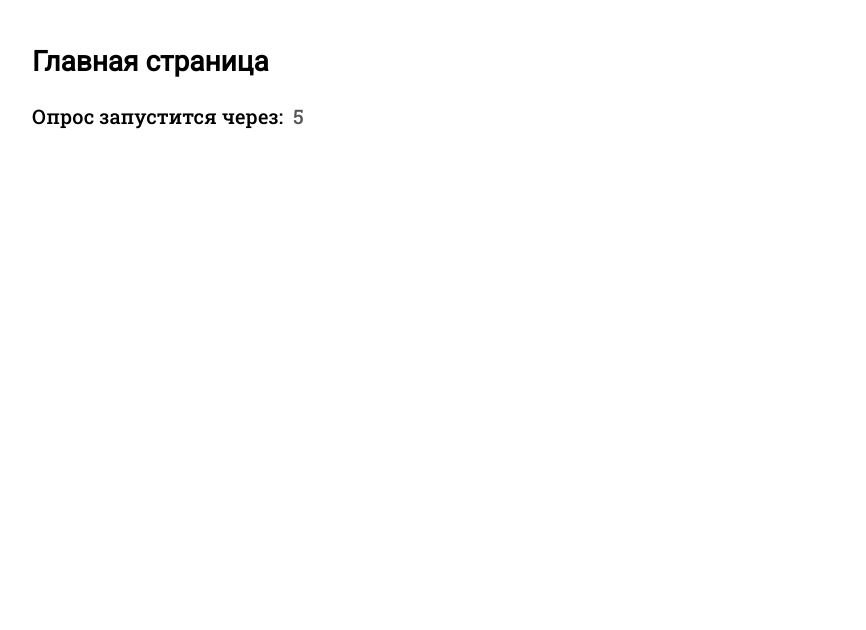
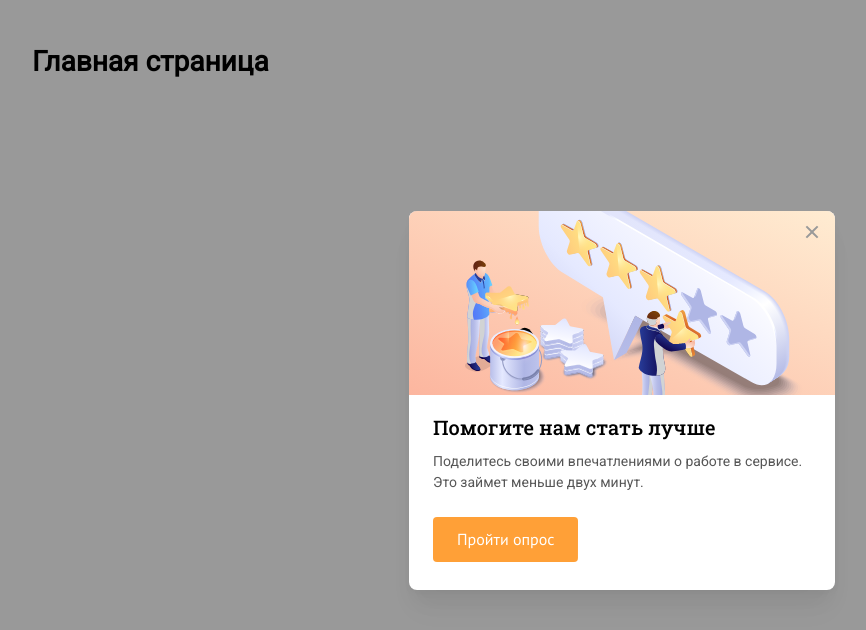
Before and after one commit to MaxFreedomDev/questionnaire-app, a React (Create React App) app: page / in a window 1280 px wide. Shown: the top 630 px of the page, without its empty margins (18-884 px from the left). Built offline with nearby package versions, Linux system fonts and the light colour scheme.

Commit message:
get console result

```diff
--- a/src/components/App/App.tsx
+++ b/src/components/app/app.tsx
@@ -6,7 +6,7 @@ import "./app.css";
 const App: React.FC = () => {
   const [modalActive, setModalActive] = useState<boolean>(false);
   const [showBtn, setShowBtn] = useState<boolean>(false);
-  const [seconds, setSeconds] = useState<number>(10);
+  const [seconds, setSeconds] = useState<number>(1);
 
   useEffect(() => {
     if (seconds > 0) {
--- a/src/components/form/form.tsx
+++ b/src/components/form/form.tsx
@@ -7,7 +7,7 @@ import "./form.css";
 
 const Form = (props: IPropsForm) => {
   const { register, handleSubmit, errors } = useForm<IInput>();
-  const onSubmit = handleSubmit(props.submit);
+  const onSubmit = handleSubmit((data) => props.submit(data.text, props.id));
   return (
     <form onSubmit={onSubmit} className="form">
       <div className="form-content">
--- a/src/components/modal/modal.tsx
+++ b/src/components/modal/modal.tsx
@@ -2,23 +2,48 @@ import React, { useState } from "react";
 import { ReactComponent as Close } from "../../img/close.svg";
 import RateLogo from "../../img/imageRate.svg";
 import { data } from "../../store/store";
-import { IProps, StepTypes } from "../../types/types";
+import { IModal, StepTypes } from "../../types/types";
 import Form from "../form/form";
 import Button from "../button/button";
 import Scores from "../scores/scores";
 
 import "./modal.css";
 
-const Modal: React.FC<IProps> = ({ active, setActive }) => {
-  const [step, setStep] = useState<Number>(0);
+const Modal: React.FC<IModal> = ({ active, setActive }) => {
+  const [result, setResult] = useState({
+    rate: 0,
+    comment: "",
+  });
+  const [step, setStep] = useState<number>(0);
   const currentStep = data.steps.find((el) => el.id === step);
+
+  const getScore = (rate: number) => {
+    setStep(step + 1);
+    setResult({ ...result, rate });
+  };
+
+  const closeModal = (id: number) => {
+    if (id === 2) {
+      return setStep(id + 1);
+    }
+    if (id === 3) {
+      setActive(false);
+      console.log(result);
+    }
+    setActive(false);
+  };
+
+  const getComment = (comment: string, id: number) => {
+    setResult({ ...result, comment });
+    setStep(id + 1);
+  };
 
   const stepRender = (step: StepTypes) => {
     const { id, title, text, btn_name, rating } = step;
     return (
       <>
         <Close
-          onClick={() => setActive(false)}
+          onClick={() => closeModal(id)}
           className="modal-content__close"
         />
         {id === 0 ? (
@@ -27,8 +52,8 @@ const Modal: React.FC<IProps> = ({ active, setActive }) => {
         <div className="modal-content__body">
           <h2>{title}</h2>
           <p style={id === 3 ? { maxWidth: 370 } : {}}>{text}</p>
-          {rating ? <Scores callback={() => setStep(id + 1)} /> : null}
-          {id === 2 ? <Form submit={() => setStep(id + 1)} /> : null}
+          {rating ? <Scores callback={getScore} /> : null}
+          {id === 2 ? <Form submit={getComment} id={id} /> : null}
           {id === 0 ? (
             <Button text={btn_name} callback={() => setStep(id + 1)} />
           ) : null}
--- a/src/components/scores/scores.tsx
+++ b/src/components/scores/scores.tsx
@@ -9,7 +9,12 @@ const Scores = ({ callback }: IScores) => {
   return (
     <div className="scores">
       {data.scores.map((score) => (
-        <Button text={score} callback={callback} key={score} styles="score" />
+        <Button
+          text={score}
+          callback={() => callback(score)}
+          key={score}
+          styles="score"
+        />
       ))}
     </div>
   );
```
Also changed, not shown: src/components/button/button.tsx (+12 -8 lines), src/index.tsx (+5 -8 lines), src/types/types.ts (+10 -8 lines), src/components/app/app.css (renamed from src/components/App/app.css).
